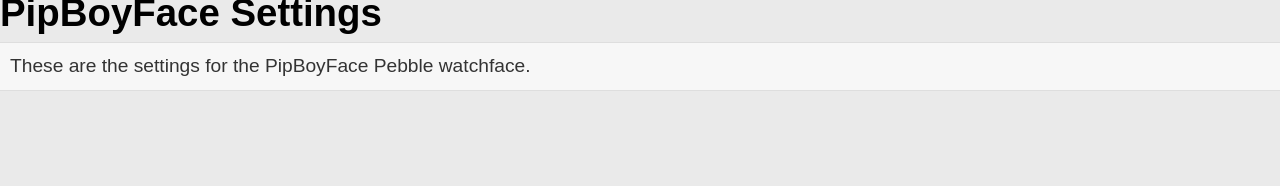
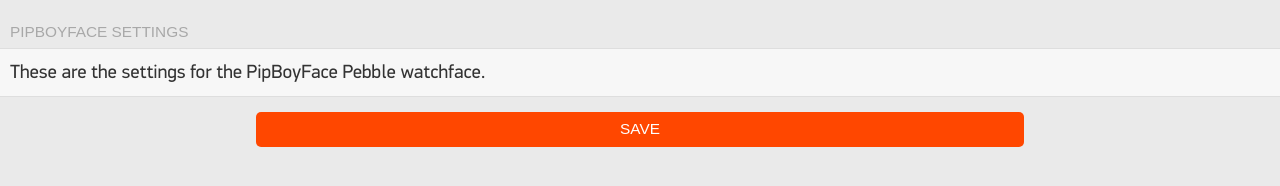
Before and after one commit to bwinton/PipBoyFace, a website: page index.html in a window 1280 px wide. Drawn offline with Linux system fonts and the light colour scheme.

Commit message:
Fix the web fonts in Slate, and add a button.

```diff
--- a/index.html
+++ b/index.html
@@ -2,17 +2,23 @@
 <html lang="en">
   <head>
     <meta charset="utf-8" />
-    <title>My Weblog</title>
-    <link rel="stylesheet" href="bower_components/pebble-slate/dist/css/slate.min.css"/>
+    <title>PipBoyFace Settings</title>
+    <link rel="stylesheet" href="bower_components/pebble-slate/dist/css/slate.css"/>
     <!-- <link rel="stylesheet" href="styles.css" /> -->
     <!-- <link rel="shortcut icon" href="/favicon.ico" /> -->
+    <script src="bower_components/pebble-slate/dist/js/slate.js" charset="utf-8"></script>
   </head>
   <body>
-    <h1>PipBoyFace Settings</h1>
     <div class="item-container">
+      <div class="item-container-header">PipBoyFace Settings</div>
       <div class="item-container-content">
         <div class="item">These are the settings for the PipBoyFace Pebble watchface.</div>
       </div>
     </div>
+    <div class="item-container">
+      <div class="button-container">
+        <input type="button" class="item-button" value="SAVE">
+      </div>
+    </div>
   </body>
 </html>
```
Also changed, not shown: bower_components/pebble-slate/dist/css/slate.css.
